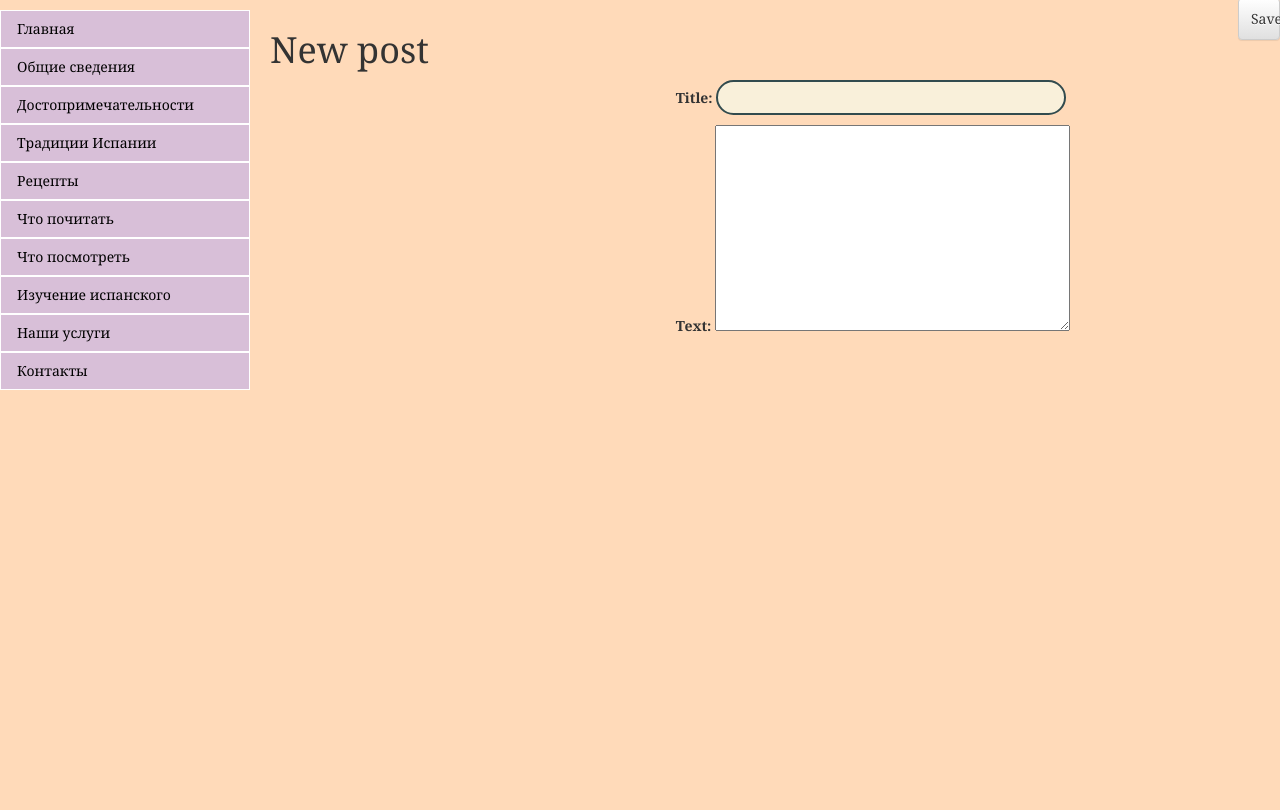
After one commit to melnik11-11/my-first-blog, a Django app: page /post/new/ in a window 1280 px wide. The commit adds this page. Run offline with Django 3.2, Linux system fonts and the light colour scheme; some libraries are stand-ins or nearby versions.

Commit message:
Added views to create/edit blog post inside the site.

```diff
--- /dev/null
+++ b/blog/forms.py
@@ -0,0 +1,10 @@
+from django import forms
+
+from .models import Post
+
+
+class PostForm(forms.ModelForm):
+
+    class Meta:
+        model = Post
+        fields = ('title', 'text',)
--- /dev/null
+++ b/blog/static/css/blog.css
@@ -0,0 +1,85 @@
+body {
+     background-color: peachpuff;
+     font-family: Georgia;
+     padding: 0px;
+     }
+/* Create three unequal columns that floats next to each other */
+.column {
+  float: left;
+}
+/* Left and right column */
+.column.side {
+  width: 270px;
+}
+
+/* Middle column */
+.column.middle {
+  width: 800px;
+}
+
+* {box-sizing: border-box;}
+form {
+  width: auto;
+  float: right;
+  margin-left: 400px;
+  margin-bottom: 30px;
+}
+input {
+  width: 350px;
+  height: 35px;
+  padding-left: 15px;
+  border-radius: 42px;
+  border: 2px solid #324b4e;
+  background: #F9F0DA;
+  outline: none;
+  position: relative;
+  transition: .3s linear;
+}
+button {
+  width: 42px;
+  height: 42px;
+  background: none;
+  border: none;
+  position: absolute;
+  top: -2px;
+  right: 0;
+}
+
+	ul {
+     overflow: auto;
+     list-style-type: none;
+     margin: 0;
+     padding: 0;
+     width: 250px;
+     background-color: Thistle;
+     }
+
+     li a {
+     border: 1px solid white;
+     display: block;
+     color: black;
+     padding: 8px 16px;
+     text-decoration: none;
+     }
+
+    li a:hover {
+    background-color: LavenderBlush;
+    color: black;
+    }
+    .p.one {
+    padding-top: 35px;
+  padding-right: 30px;
+  padding-bottom: 15px;
+  padding-left: 100px;
+  border-top-style: solid;
+  border-top-style: medium;
+  border-top-color: lightblue;
+  border-bottom-style: solid;
+  border-bottom-style: medium;
+  border-bottom-color: lightblue;
+  }
+
+
+    .video {
+    text-align: center;
+    }
--- /dev/null
+++ b/blog/templates/blog/base.html
@@ -0,0 +1,35 @@
+{% load static %}
+<html>
+<p lang="en">
+<head>
+    <meta charset="UTF-8">
+    <title>spainblog</title>
+    <link rel="stylesheet" href="//maxcdn.bootstrapcdn.com/bootstrap/3.2.0/css/bootstrap.min.css">
+    <link rel="stylesheet" href="//maxcdn.bootstrapcdn.com/bootstrap/3.2.0/css/bootstrap-theme.min.css">
+    <link rel="stylesheet" href="{% static 'css/blog.css' %}">
+</head>
+<body>
+
+  <div class="column side">
+<ul>
+  <li><a href="главная.html">Главная</a></li>
+  <li><a href="общиесведения.html">Общие сведения</a></li>
+  <li><a href="достопримечательности.html">Достопримечательности</a></li>
+  <li><a href="#традициииспании">Традиции Испании</a></li>
+  <li><a href="рецепты.html">Рецепты</a></li>
+  <li><a href="#чтопочитать">Что почитать</a></li>
+  <li><a href="#чтопосмотреть">Что посмотреть</a></li>
+  <li><a href="#изучениеиспанского">Изучение испанского</a></li>
+  <li><a href="нашиуслуги.html">Наши услуги</a></li>
+  <li><a href="#контакты">Контакты</a></li>
+</ul> </div>
+<div class="column middle">
+{% block content %}
+{% endblock %}
+<div class="column side">
+{% if user.is_authenticated %}
+    <a href="{% url 'post_new' %}" class="top-menu"><span class="glyphicon glyphicon-plus"></span></a>
+{% endif %}
+</div>
+</body>
+</html>
--- /dev/null
+++ b/blog/templates/blog/post_edit.html
@@ -0,0 +1,9 @@
+{% extends 'blog/base.html' %}
+
+{% block content %}
+    <h1>New post</h1>
+    <form method="POST" class="post-form">{% csrf_token %}
+        {{ form.as_p }}
+        <button type="submit" class="save btn btn-default">Save</button>
+    </form>
+{% endblock %}
--- a/blog/urls.py
+++ b/blog/urls.py
@@ -3,4 +3,7 @@ from . import views
 
 urlpatterns = [
     path('', views.post_list, name='post_list'),
+    path('post/<int:pk>/', views.post_detail, name='post_detail'),
+    path('post/new/', views.post_new, name='post_new'),
+    path('post/<int:pk>/edit/', views.post_edit, name='post_edit'),
 ]
--- a/blog/views.py
+++ b/blog/views.py
@@ -1,8 +1,45 @@
 from django.shortcuts import render
 from django.utils import timezone
 from .models import Post
+from django.shortcuts import render, get_object_or_404
+from .forms import PostForm
+from django.shortcuts import redirect
 
 
 def post_list(request):
     posts = Post.objects.filter(published_date__lte=timezone.now()).order_by('published_date')
     return render(request, 'blog/post_list.html', {'posts': posts})
+
+
+def post_detail(request, pk):
+    post = get_object_or_404(Post, pk=pk)
+    return render(request, 'blog/post_detail.html', {'post': post})
+
+
+def post_new(request):
+    if request.method == "POST":
+        form = PostForm(request.POST)
+        if form.is_valid():
+            post = form.save(commit=False)
+            post.author = request.user
+            post.published_date = timezone.now()
+            post.save()
+            return redirect('post_detail', pk=post.pk)
+    else:
+        form = PostForm()
+    return render(request, 'blog/post_edit.html', {'form': form})
+
+
+def post_edit(request, pk):
+    post = get_object_or_404(Post, pk=pk)
+    if request.method == "POST":
+        form = PostForm(request.POST, instance=post)
+        if form.is_valid():
+            post = form.save(commit=False)
+            post.author = request.user
+            post.published_date = timezone.now()
+            post.save()
+            return redirect('post_detail', pk=post.pk)
+    else:
+        form = PostForm(instance=post)
+    return render(request, 'blog/post_edit.html', {'form': form})
```
Also changed, not shown: blog/templates/blog/post_detail.html (added, +16 -0 lines), blog/templates/blog/post_list.html (+21 -78 lines).
